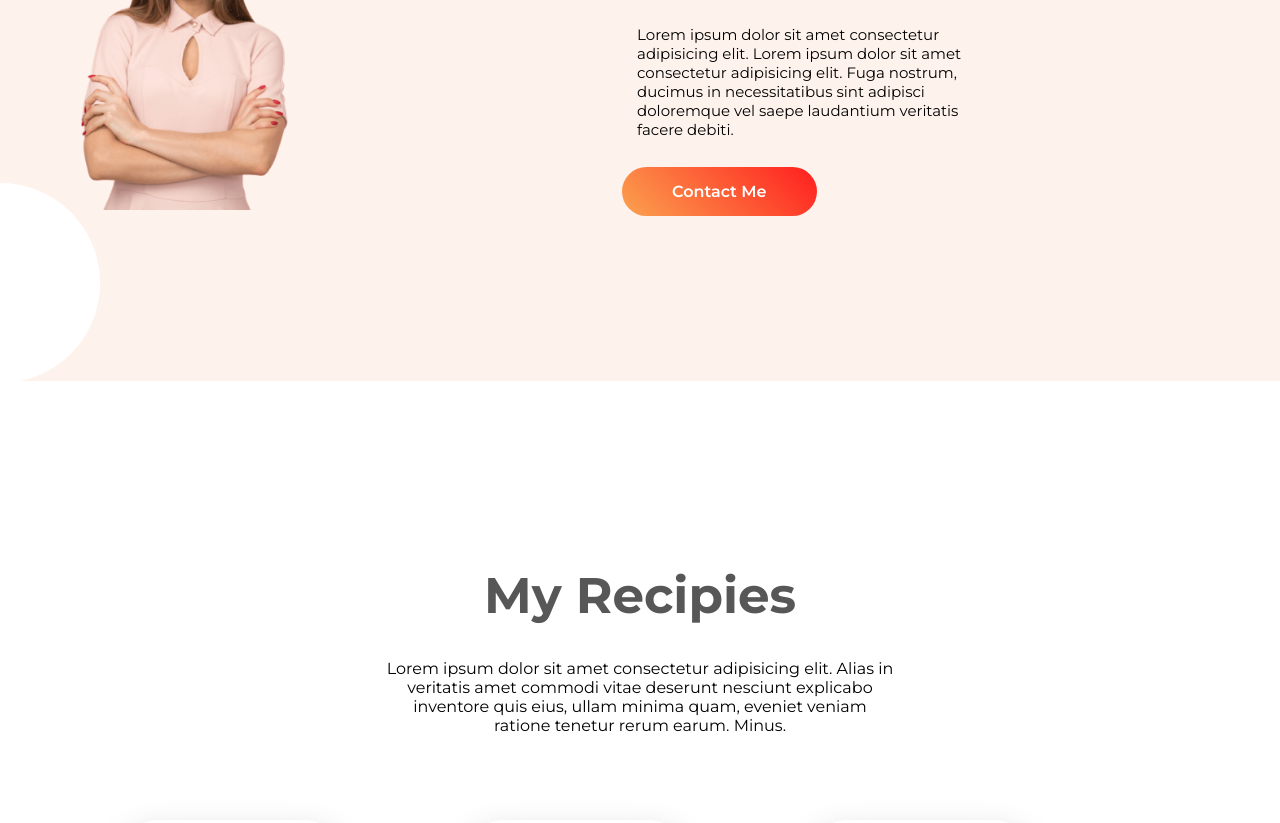
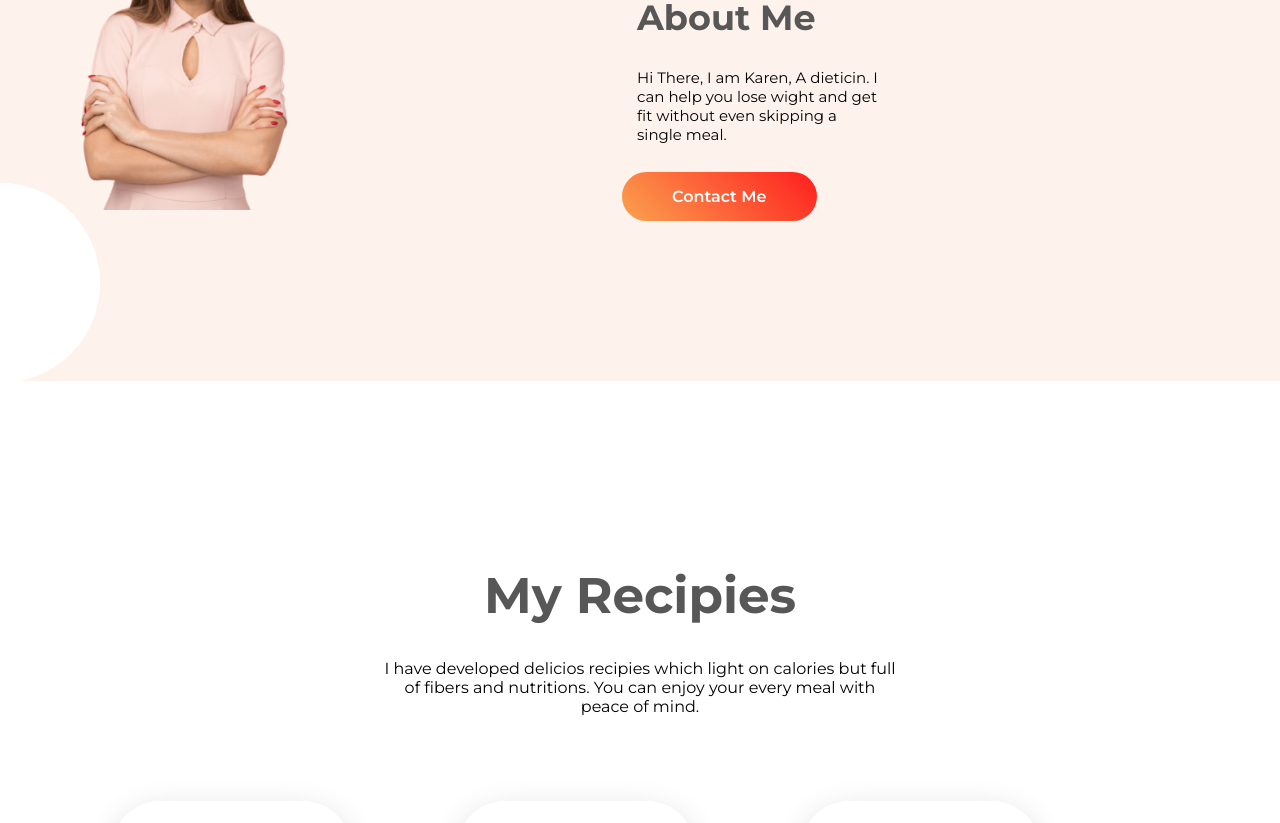
Before and after one commit to syfulsharif/food-network-revamp, a plain HTML site: page index.html in a window 1280 px wide. Shown: the part 769-1592 px from the top of the page. Drawn offline with Linux system fonts and the light colour scheme.

Commit message:
Some Final Minor Changes in the Lorem Text

```diff
--- a/index.html
+++ b/index.html
@@ -40,7 +40,7 @@
         <div class="half-width">
             <div id="about-me-text">
                 <h1 id="about-me-h1">About Me</h1>
-                <p id="About-me-p">Lorem ipsum dolor sit amet consectetur adipisicing elit. Lorem ipsum dolor sit amet consectetur adipisicing elit. Fuga nostrum, ducimus in necessitatibus sint adipisci doloremque vel saepe laudantium veritatis facere debiti.</p>
+                <p id="About-me-p">Hi There, I am Karen, A dieticin. I can help you lose wight and get fit without even skipping a single meal.</p>
                 <br>
                 <br>
                 <a href="#" class="anchor-btn">Contact Me</a>
@@ -49,7 +49,7 @@
     </section>
     <div class="recipie-text">
         <h1>My Recipies</h1>
-        <p>Lorem ipsum dolor sit amet consectetur adipisicing elit. Alias in veritatis amet commodi vitae deserunt nesciunt explicabo inventore quis eius, ullam minima quam, eveniet veniam ratione tenetur rerum earum. Minus.</p>
+        <p>I have developed delicios recipies which light on calories but full of fibers and nutritions. You can enjoy your every meal with peace of mind.</p>
     </div>
     <section>
         <div id="recipie-list">
--- a/style.css
+++ b/style.css
@@ -22,9 +22,8 @@ h1 {
   color: #828282;
 }
 
-
-.half-width{
-  width:40%;
+.half-width {
+  width: 40%;
   float: left;
   margin-left: 5%;
   padding-left: 2%;
@@ -57,20 +56,22 @@ h1 span {
   background-repeat: no-repeat;
   background-position: left;
 }
-}
 
 #about-me-h1 {
   font-size: 35px;
-  margin: 10px auto;
+  margin-left: 15px;
 }
-
-
 
 #about-img {
   width: 45%;
 }
 #about-me-text {
-  padding-top: 15 0px;
+  margin-top: 25%;
+  margin-right: 25%;
+}
+
+#about-me-p {
+  margin: auto;
 }
 
 .recipie-text {
@@ -82,8 +83,7 @@ h1 span {
   text-align: center;
 }
 
-
-.recipie-text p{
+.recipie-text p {
   margin-left: 30%;
   margin-right: 30%;
   margin-bottom: 2%;
@@ -99,7 +99,7 @@ h1 span {
 .recipie-tiles {
   border: 15px;
   border-style: solid;
-  border-color:white;
+  border-color: white;
   border-radius: 50px;
   padding: 10px;
   width: 35%;
@@ -111,12 +111,12 @@ h1 span {
   box-shadow: rgba(100, 100, 111, 0.2) 0px 7px 29px 0px;
 }
 .recipie-tiles img {
-width: 100%;
+  width: 100%;
 }
-.recipie-tiles p{
+.recipie-tiles p {
   width: 60%;
-  margin-right:auto;
-  }
+  margin-right: auto;
+}
 
 #social-stats {
   width: 70%;
@@ -148,8 +148,6 @@ footer {
   background-color: #fba24f;
   height: auto;
 }
-
-
 
 footer ul {
   text-align: center;
```
